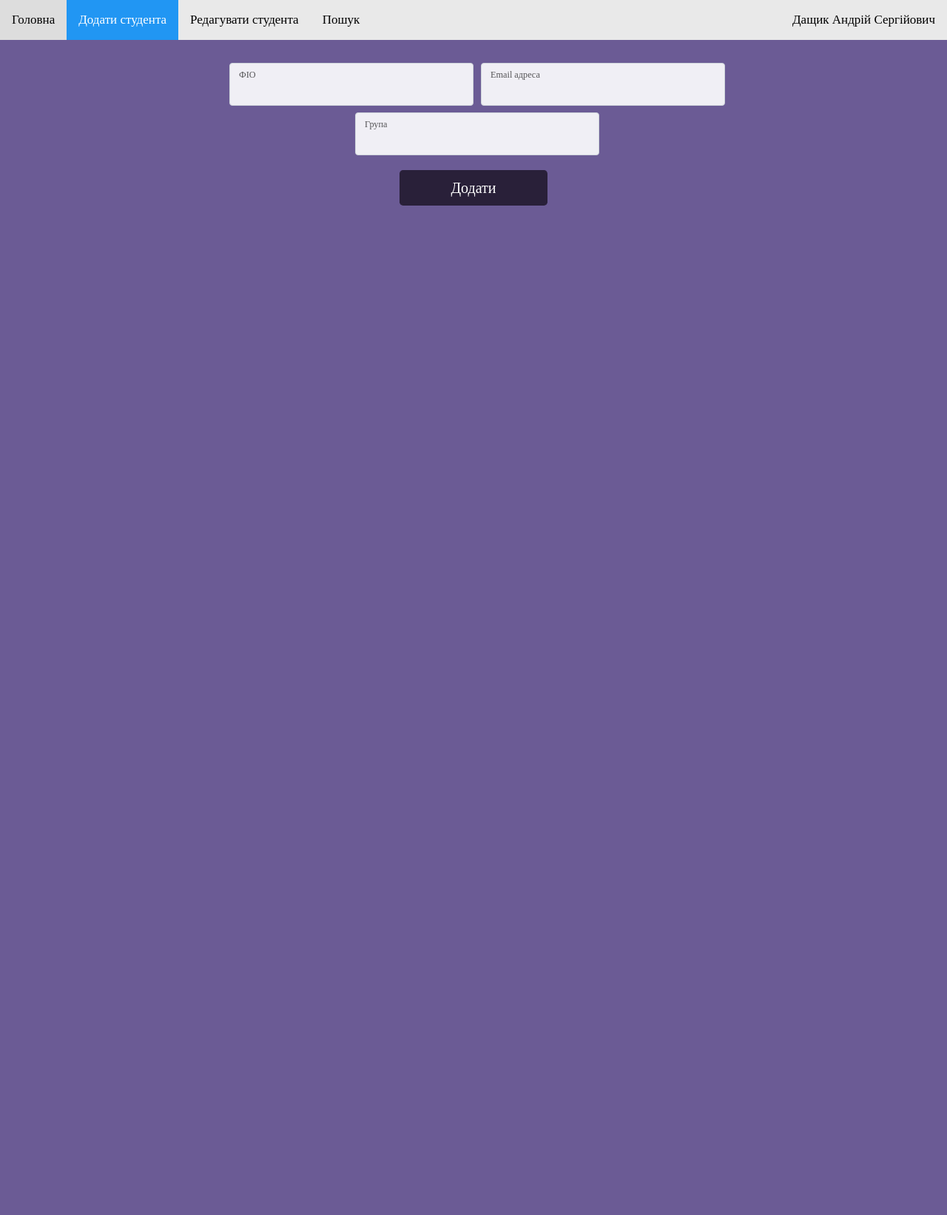
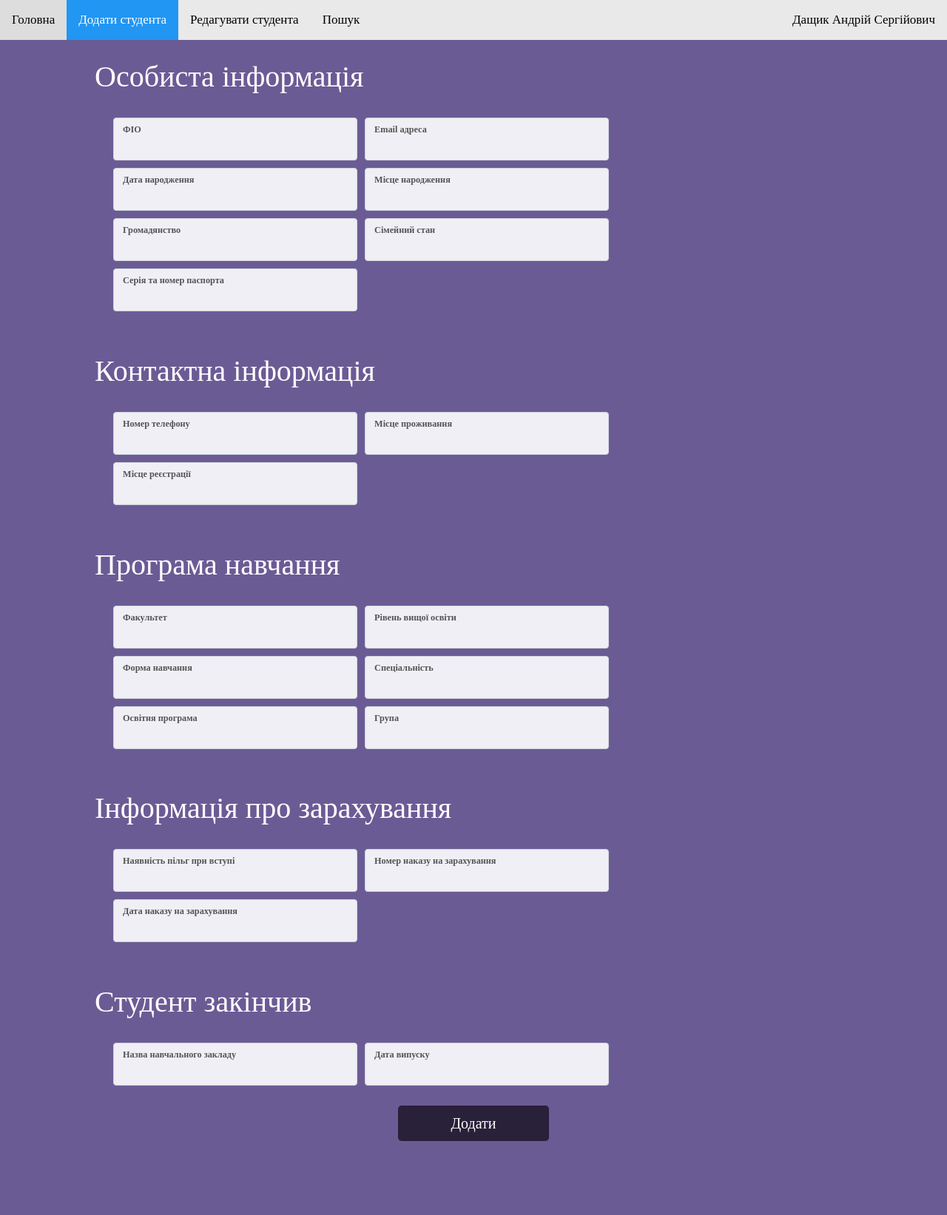
Before and after one commit to andreydashch/decanat, a Flask app: page /add_student in a window 1280 px wide. Shown: the whole page at 74% size. Before the commit the page ends 278 px from the top, so only its background shows below. Run offline with Flask 3, Linux system fonts and the light colour scheme; some libraries are stand-ins or nearby versions.

Commit message:
Add all student attributes to front

```diff
--- a/static/index.css
+++ b/static/index.css
@@ -3,11 +3,16 @@ body {
     background-color: #6b5b95;
     font-family: 'Ubuntu';
     font-size: 12pt;
-    margin: 0;
+    margin-top: 5em;
     padding: 0;
 }
 
 .top_nav {
+    z-index: 7;
+    overflow: hidden;
+    position: fixed;
+    width: 100%;
+    top: 0;
     overflow: hidden;
     background-color: #e9e9e9;
 }
@@ -37,3 +42,22 @@ body {
 .top_nav div.auth_nav {
     float: right;
 }
+
+@media screen and (max-width: 900px) {
+body {
+    color: black;
+    background-color: #6b5b95;
+    font-family: 'Ubuntu';
+    font-size: 12pt;
+    margin-top: 0;
+    padding: 0;
+}
+
+.top_nav {
+    position: relative;
+    width: 100%;
+    top: 0;
+    overflow: hidden;
+    background-color: #e9e9e9;
+}
+}
--- a/static/input_form.css
+++ b/static/input_form.css
@@ -3,17 +3,26 @@
   width: 100%;
   border-radius: 3px;
 }
+h1 {
+    position: relative;
+    margin-top: 1em;
+    color: white;
+}
 
 form {
   position: relative;
+  flex-wrap: wrap;
+  width: 80%;
+  left: 10%;
+}
+
+.input_block {
+  position: relative;
   display: flex;
-  align-items: center;
-  justify-content: center;
+
   flex-wrap: wrap;
   padding: 15px;
-  width: 80%;
-  top: 1em;
-  left: 10%;
+  top: 0.5em;
 }
 
 form .form-control:focus {
@@ -24,6 +33,7 @@ form .form-control:focus {
 form .btn {
   position: relative;
   margin-top: 0.5em;
+  margin-bottom: 5em;
   min-width: 200px;
   width: 20%;
   color: #fff;
@@ -55,6 +65,7 @@ form .form-control {
 
 form label {
   font-size:0.9em;
+  font-weight: bold;
 }
 
 form input {
--- a/templates/add_student.html
+++ b/templates/add_student.html
@@ -23,6 +23,8 @@
 
     <main class="form-sign">
         <form action="" method="post">
+            <h1>Особиста інформація</h1>
+            <div class="input_block">
                 <div class="form-floating">
                     <input class="form-control" name="name" id="input_name" required>
                     <label for="input_name">ФІО</label>
@@ -33,8 +35,97 @@
                 </div>
 
                 <div class="form-floating">
+                    <input class="form-control" name="birth_date" id="input_birth_date" required>
+                    <label for="input_birth_date">Дата народження</label>
+                </div>
+
+                <div class="form-floating">
+                    <input class="form-control" name="birth_place" id="input_birth_place" required>
+                    <label for="input_birth_place">Місце народження</label>
+                </div>
+                <div class="form-floating">
+                    <input class="form-control" name="citizenship" id="input_citizenship" required>
+                    <label for="input_citizenship">Громадянство</label>
+                </div>
+                <div class="form-floating">
+                    <input class="form-control" name="family_state" id="input_family_state" required>
+                    <label for="input_family_state">Сімейний стан</label>
+                </div>
+                <div class="form-floating">
+                    <input class="form-control" name="idcard" id="input_idcard" required>
+                    <label for="input_idcard">Серія та номер паспорта</label>
+                </div>
+            </div>
+
+            <h1>Контактна інформація</h1>
+            <div class="input_block">
+                <div class="form-floating">
+                    <input class="form-control" name="phone_number" id="input_phone_number" required>
+                    <label for="input_phone_number">Номер телефону</label>
+                </div>
+                <div class="form-floating">
+                    <input class="form-control" name="home_address" id="input_home_address" required>
+                    <label for="input_home_address">Місце проживання</label>
+                </div>
+                <div class="form-floating">
+                    <input class="form-control" name="registration_address" id="input_registration_address" required>
+                    <label for="input_registration_address">Місце реєстрації</label>
+                </div>
+            </div>
+
+            <h1>Програма навчання</h1>
+            <div class="input_block">
+                <div class="form-floating">
+                    <input class="form-control" name="faculty" id="input_faculty" required>
+                    <label for="input_name">Факультет</label>
+                </div>
+                <div class="form-floating">
+                    <input class="form-control" name="education_level" id="input_education_level" required>
+                    <label for="input_education_level">Рівень вищої освіти</label>
+                </div>
+                <div class="form-floating">
+                    <input class="form-control" name="education_form" id="input_education_form" required>
+                    <label for="input_education_form">Форма навчання</label>
+                </div>
+                <div class="form-floating">
+                    <input class="form-control" name="speciality" id="input_speciality" required>
+                    <label for="input_speciality">Спеціальність</label>
+                </div>
+                <div class="form-floating">
+                    <input class="form-control" name="education_program" id="input_education_program" required>
+                    <label for="input_education_program">Освітня програма</label>
+                </div>
+
+                <div class="form-floating">
                     <input class="form-control" name="group" id="input_group" required>
                     <label for="input_group">Група</label>
+                </div>
+            </div>
+            <h1>Інформація про зарахування</h1>
+            <div class="input_block">
+                <div class="form-floating">
+                    <input class="form-control" name="admission_benefits" id="input_admission_benefits" required>
+                    <label for="input_admission_benefits">Наявність пільг при вступі</label>
+                </div>
+                <div class="form-floating">
+                    <input class="form-control" name="enrolment_order_number" id="input_enrolment_order_number" required>
+                    <label for="input_enrolment_order_number">Номер наказу на зарахування</label>
+                </div>
+                <div class="form-floating">
+                    <input class="form-control" name="enrolment_order_date" id="input_enrolment_order_date" required>
+                    <label for="input_enrolment_order_date">Дата наказу на зарахування</label>
+                </div>
+            </div>
+            <h1>Студент закінчив</h1>
+            <div class="input_block">
+                <div class="form-floating">
+                    <input class="form-control" name="school_name" id="input_school_name" required>
+                    <label for="input_school_name">Назва навчального закладу</label>
+                </div>
+                <div class="form-floating">
+                    <input class="form-control" name="school_graduation_date" id="input_school_graduation_date" required>
+                    <label for="input_school_graduation_date">Дата випуску</label>
+                </div>
             </div>
 
             <div class="btn_container">
```
Lines whose indentation alone changed are shown as unchanged.
